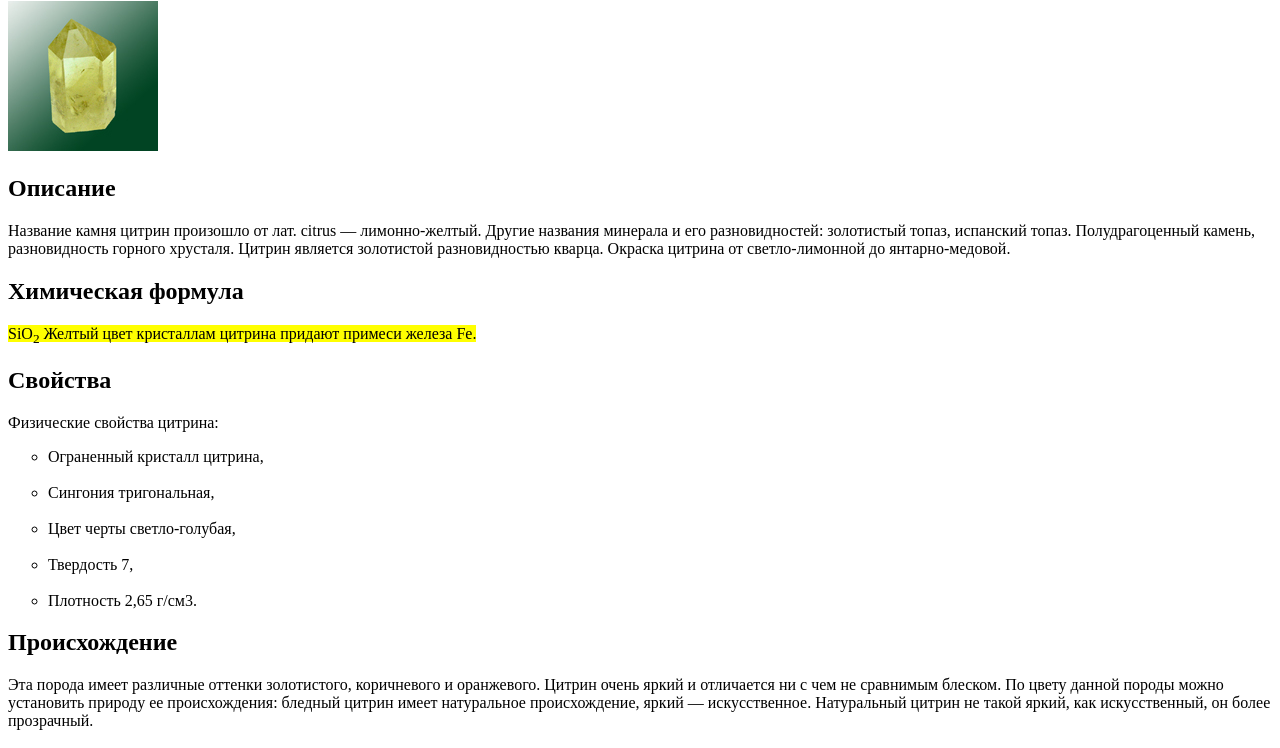
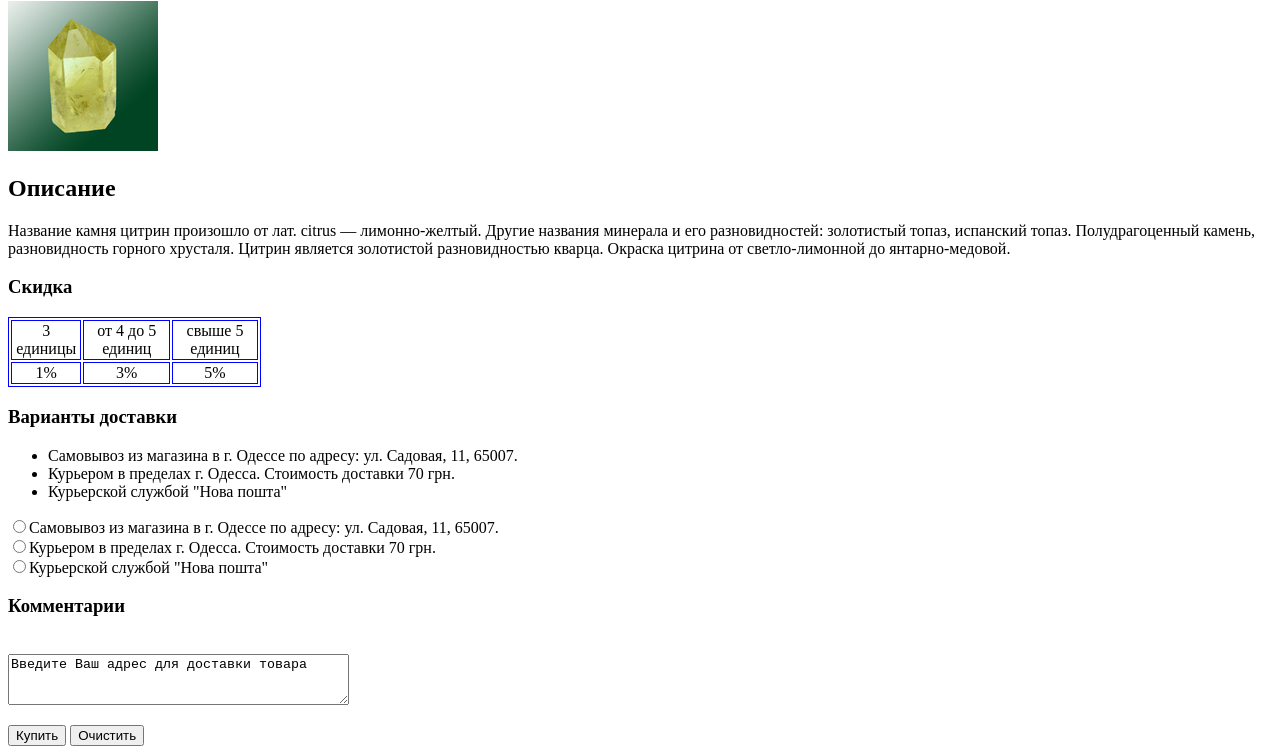
Before and after one commit to RainbowKite/RainbowKite.github.io, a plain HTML site: page Цитрин.html in a window 1280 px wide. Shown: the part 79-827 px from the top of the page. Drawn offline with Linux system fonts and the light colour scheme.

Commit message:
Updated file

```diff
--- a/Цитрин.html
+++ b/Цитрин.html
@@ -5,6 +5,7 @@
 <title>Цитрин</title>
 </head>
 <body>
+  <form>
 <h1>Цитрин</h1>
 <p><img src="Цитрин1.png" alt="Цитрин"></p>
 <h2>Описание</h2>
@@ -12,6 +13,35 @@
 Полудрагоценный камень, разновидность горного хрусталя.
 Цитрин является золотистой разновидностью кварца.
 Окраска цитрина от светло-лимонной до янтарно-медовой.
+   <h3>Скидка</h3>
+<p>
+<table bgcolor="white" bordercolor="blue" border="1" width="20%">
+<tr>
+	<td align="center">3 единицы</td>
+	<td align="center">от 4 до 5 единиц</td>
+	<td align="center">свыше 5 единиц</td>
+</tr>
+<tr>
+	<td align="center">1%</td>
+	<td align="center">3%</td>
+	<td align="center">5%</td>
+</tr>
+</table>
+<h3>Варианты доставки</h3>
+<ul>
+<li>Самовывоз из магазина в г. Одессе по адресу: ул. Садовая, 11, 65007.</li>
+<li>Курьером в пределах г. Одесса. Стоимость доставки 70 грн.</li>
+<li>Курьерcкой службой "Нова пошта"</li>
+</ul>
+<input type="radio" name="browser" value="delivery">Самовывоз из магазина в г. Одессе по адресу: ул. Садовая, 11, 65007.<br>
+<input type="radio" name="browser" value="delivery">Курьером в пределах г. Одесса. Стоимость доставки 70 грн.<br>
+<input type="radio" name="browser" value="delivery">Курьерcкой службой "Нова пошта"<br>
+<p><h3>Комментарии</h3><br>
+<textarea name="comment" cols="40" rows="3">Введите Ваш адрес для доставки товара</textarea></p>
+<p><input type="submit" value="Купить">
+<input type="reset" value="Очистить"></p>
+</p>
+</form>
 <h2>Химическая формула</h2>
 <mark>SiO<sub>2</sub> Желтый цвет кристаллам цитрина придают примеси железа Fe.</mark>
 <h2>Свойства</h2>
```
